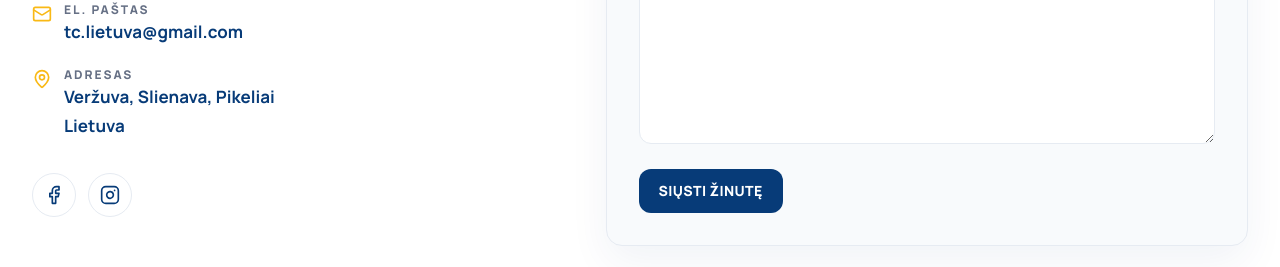
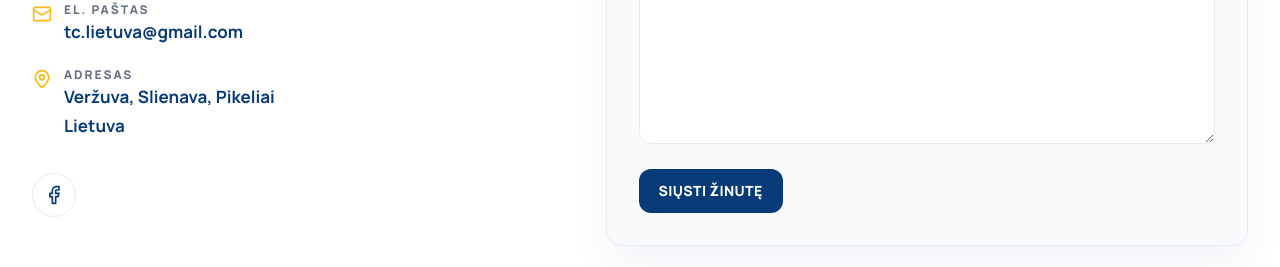
Before and after one commit to Apex-Web-Worx/teen-challenge-lietuva, a React (Vite) app: page / in a window 1280 px wide. Shown: the part 6048-6315 px from the top of the page. Built offline with nearby package versions, Linux system fonts and the light colour scheme.

Commit message:
Remove Instagram icon from contact section

```diff
--- a/src/components/ContactSection.tsx
+++ b/src/components/ContactSection.tsx
@@ -1,4 +1,4 @@
-import { Facebook, Instagram, Mail, MapPin, Phone } from "lucide-react";
+import { Facebook, Mail, MapPin, Phone } from "lucide-react";
 import { ContactForm } from "@/components/ContactForm";
 import { FadeIn } from "@/components/FadeIn";
 import { SectionHeading } from "@/components/SectionHeading";
@@ -62,7 +62,6 @@ export function ContactSection({ heading = "Susisiekime" }: { heading?: string }
           </ul>
           <div className="mt-8 flex gap-3">
             <SocialLink href={contact.facebook} label="Facebook" icon={Facebook} />
-            <SocialLink href={contact.instagram} label="Instagram" icon={Instagram} />
           </div>
         </FadeIn>
 
```
